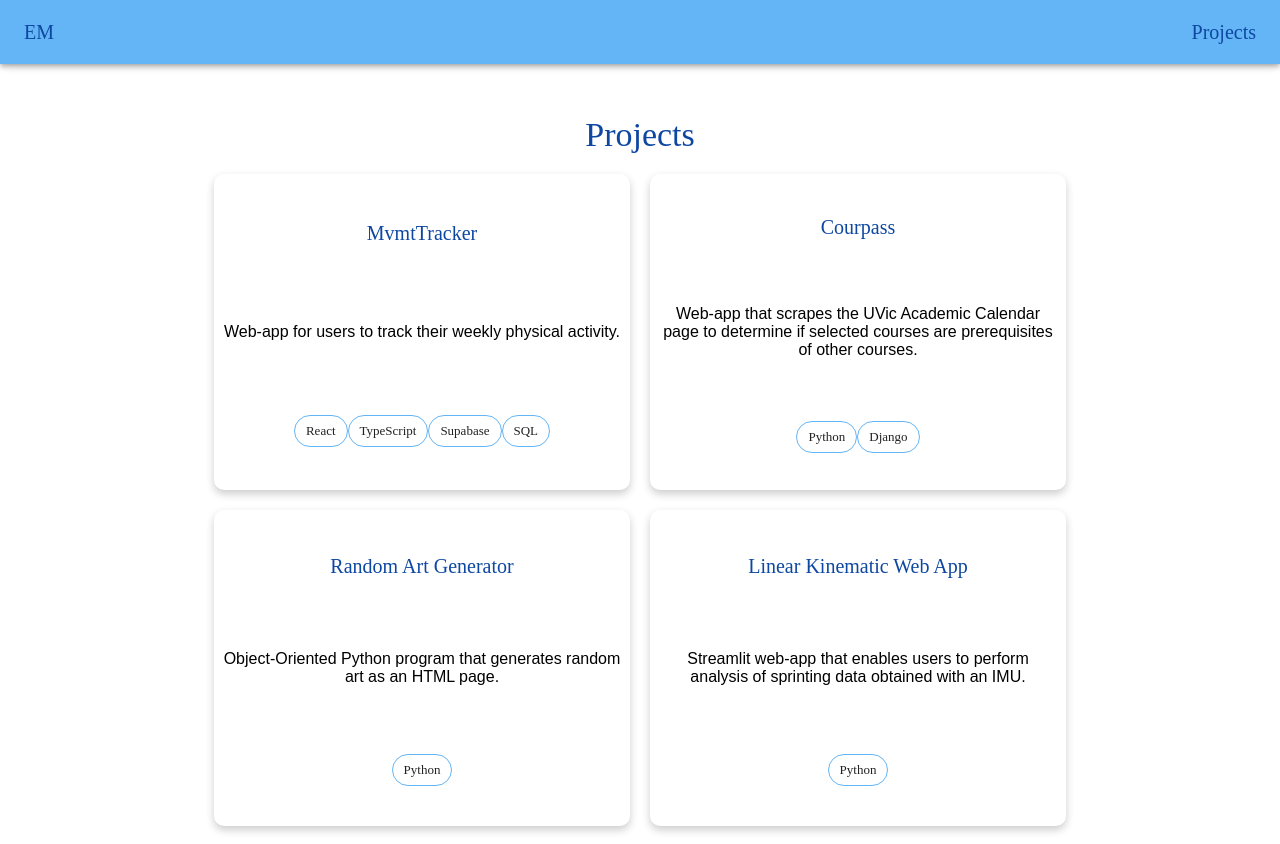
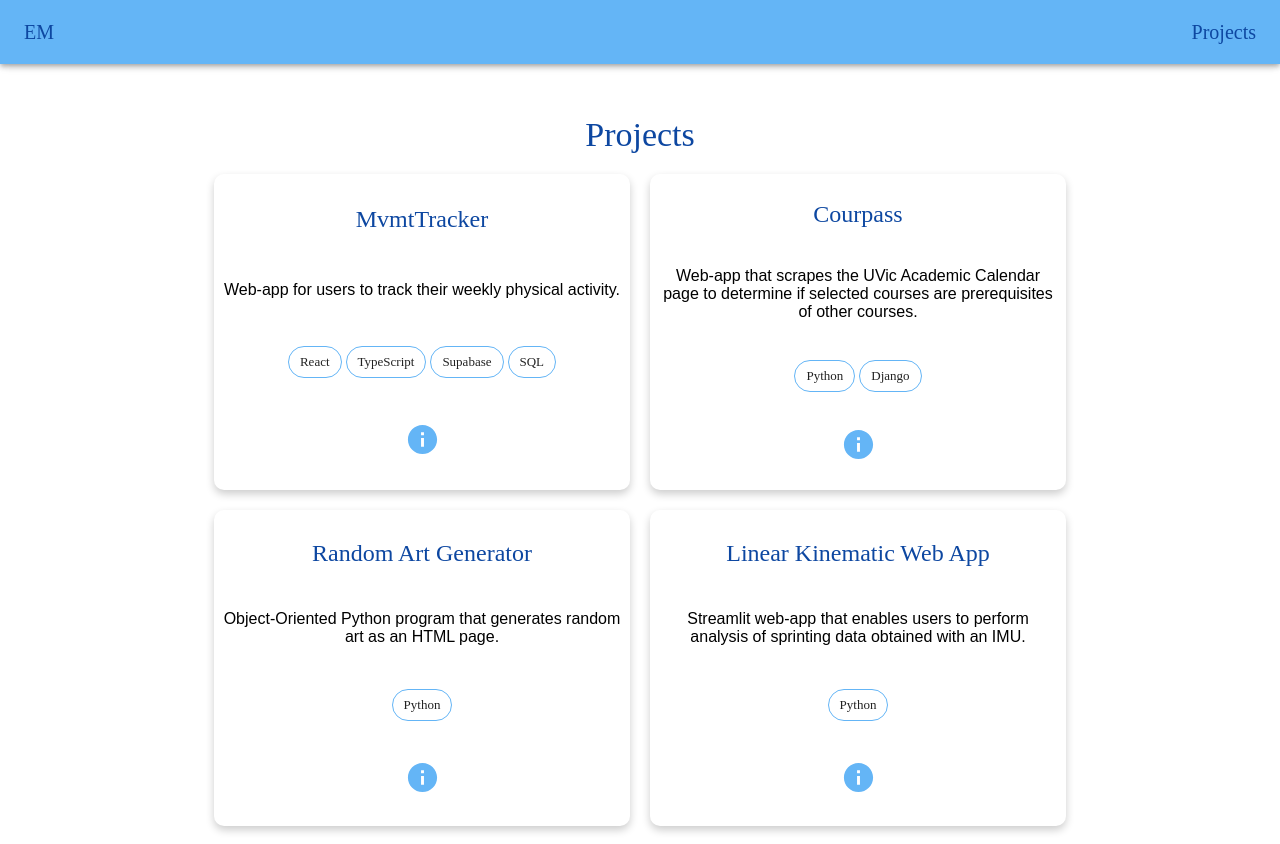
Before and after one commit to ecamartins/website, a React (Vite) app: page / in a window 1280 px wide. Both pictures are taken after a click on the element "Projects". Built offline with nearby package versions, Linux system fonts and the light colour scheme; a web font is replaced by a local one.

Commit message:
feat: project dialog component

```diff
--- a/src/App.scss
+++ b/src/App.scss
@@ -66,6 +66,7 @@ body {
         display: flex;
         flex-direction: column;
         align-items: center;
+        margin: 20px;
 
         #home-page-name {
           font-size: 70px;
@@ -73,7 +74,6 @@ body {
           margin-bottom: 20px;
           display: flex;
           align-items: center;
-
         }
 
         #home-page-description {
@@ -109,3 +109,25 @@ body {
     }
   }
 }
+
+@media screen and (min-width: 600px) {
+  #name-initials {
+    display: none;
+  }
+}
+
+@media screen and (max-width: 600px) {
+  #name-full {
+    display: none;
+  }
+}
+
+.project-card-dialog-icons-container {
+  display: flex;
+  justify-content: center;
+  align-items: center;
+
+  a {
+    margin: 2px;
+  }
+}
--- a/src/HomePage.tsx
+++ b/src/HomePage.tsx
@@ -1,5 +1,5 @@
 import React from "react";
-import { PageDetails } from "./utils/interfaces";
+import { iconLinkStyles, PageDetails } from "./utils/interfaces";
 import EmailIcon from '@mui/icons-material/Email';
 import GitHubIcon from '@mui/icons-material/GitHub';
 import FlareIcon from '@mui/icons-material/Flare';
@@ -19,17 +19,17 @@ export const HomePage: React.FC<HomePageProps> = React.memo(({ show }) => {
             <div className="home-page-content">
                 <div id="home-page-name">
                     <span className="name-icon"><FlareIcon fontSize="large" sx={{ color: "primary.contrastText" }} /></span>
-                    <Typography component="span" variant="h1" sx={{ color: "primary.contrastText" }}>Emily Martins</Typography>
+                    <Typography component="span" variant="h1" sx={{ color: "primary.contrastText", textAlign: "center" }}><span id="name-full">Emily Martins</span><span id="name-initials">EM</span></Typography>
                     <span className="name-icon"><FlareIcon fontSize="large" sx={{ color: "primary.contrastText" }} /></span>
                 </div>
                 <div id="home-page-description">BSc Computer Science — 4<sup>th</sup> Year</div>
                 <div className="homepage-resume-section">
                     <span>Resume </span>
-                    <a href=""><LaunchIcon fontSize="small" sx={{ color: "primary.main", "&:hover": { color: "primary.contrastText" } }} /></a>
+                    <a href=""><LaunchIcon fontSize="small" sx={iconLinkStyles} /></a>
                 </div>
                 <div className="homepage-icons-container">
-                    <a href="mailto: emilymartins@uvic.ca"><EmailIcon fontSize="large" sx={{ color: "primary.main", "&:hover": { color: "primary.contrastText" } }} /></a>
-                    <a href="https://github.com/ecamartins" target="_blank"><GitHubIcon fontSize="large" sx={{ color: "primary.main", "&:hover": { color: "primary.contrastText" } }} /></a>
+                    <a href="mailto: emilymartins@uvic.ca"><EmailIcon fontSize="large" sx={iconLinkStyles} /></a>
+                    <a href="https://github.com/ecamartins" target="_blank"><GitHubIcon fontSize="large" sx={iconLinkStyles} /></a>
                 </div>
             </div>
 
--- a/src/ProjectCard.tsx
+++ b/src/ProjectCard.tsx
@@ -1,21 +1,27 @@
 import { Chip, Typography } from "@mui/material";
-import React, { useMemo } from "react";
+import React, { useMemo, useState } from "react";
+import InfoIcon from '@mui/icons-material/Info';
+import { ProjectCardDialog, ProjectCardDialogInfo } from "./ProjectCardDialog";
 
 
-export interface ProjectCardProps {
+export interface ProjectCardProps extends ProjectCardDialogInfo {
     title: string;
     description: string;
     chipLabels: string[];
 }
 
-export const ProjectCard: React.FC<ProjectCardProps> = React.memo(({ title, description, chipLabels }) => {
+
+export const ProjectCard: React.FC<ProjectCardProps> = React.memo(({ title, description, chipLabels, dialogDescription, sourceCodeLink, projectLink }) => {
+    const [openDialog, setOpenDialog] = useState<boolean>(false);
+
     const chips = useMemo(() => {
-        return chipLabels.map(label => <Chip label={label} variant="outlined" sx={{ borderColor: "primary.main" }} />)
+        return chipLabels.map(label => <Chip label={label} variant="outlined" sx={{ borderColor: "primary.main", margin: "2px" }} />)
     }, []);
 
     return (
+        <>
             <div className="project-card-container">
-            <Typography variant="h6" component="div" sx={{ color: "primary.contrastText" }}>
+                <Typography variant="h5" component="div" sx={{ color: "primary.contrastText" }}>
                     {title}
                 </Typography>
                 <div className="project-card-description">
@@ -24,5 +30,11 @@ export const ProjectCard: React.FC<ProjectCardProps> = React.memo(({ title, desc
                 <div className="project-card-chips">
                     {chips}
                 </div>
-        </div>);
+                <div className="project-card-icon">
+                    <InfoIcon fontSize="large" sx={{ color: "primary.main", "&:hover": { color: "primary.contrastText" }, cursor: "pointer" }} onClick={() => setOpenDialog(true)} />
+                </div>
+            </div>
+            <ProjectCardDialog open={openDialog} onCloseClick={() => setOpenDialog(false)} title={title} dialogDescription={dialogDescription} sourceCodeLink={sourceCodeLink} projectLink={projectLink} />
+
+        </>);
 })
--- /dev/null
+++ b/src/ProjectCardDialog.tsx
@@ -0,0 +1,60 @@
+import * as React from 'react';
+import Dialog from '@mui/material/Dialog';
+import DialogTitle from '@mui/material/DialogTitle';
+import DialogContent from '@mui/material/DialogContent';
+import IconButton from '@mui/material/IconButton';
+import CloseIcon from '@mui/icons-material/Close';
+import GitHubIcon from '@mui/icons-material/GitHub';
+import LaunchIcon from '@mui/icons-material/Launch';
+import { iconLinkStyles } from './utils/interfaces';
+import { Tooltip } from '@mui/material';
+
+interface ProjectCardDialogProps extends ProjectCardDialogInfo {
+    open: boolean;
+    onCloseClick: () => void;
+    title: string;
+
+}
+
+export interface ProjectCardDialogInfo {
+    dialogDescription: string;
+    sourceCodeLink: string;
+    projectLink: string;
+}
+
+
+export const ProjectCardDialog: React.FC<ProjectCardDialogProps> = React.memo(({ open, onCloseClick, title, dialogDescription, sourceCodeLink, projectLink }) => {
+
+    return (
+        <>
+            <Dialog
+                onClose={() => onCloseClick()}
+                open={open}
+                fullWidth
+            >
+                <DialogTitle sx={{ m: 0, p: 2 }}>
+                    {title}
+                </DialogTitle>
+                <IconButton
+                    aria-label="close"
+                    onClick={() => onCloseClick()}
+                    sx={{
+                        position: 'absolute',
+                        right: 8,
+                        top: 8,
+                        ...iconLinkStyles
+                    }}
+                >
+                    <CloseIcon />
+                </IconButton>
+                <DialogContent>
+                    {dialogDescription}
+                    <div className="project-card-dialog-icons-container">
+                        {sourceCodeLink && <Tooltip title="source code" placement="left"><a href={sourceCodeLink} target="_blank"><GitHubIcon fontSize="large" sx={iconLinkStyles} /></a></Tooltip>}
+                        {projectLink && <Tooltip title="project link" placement="right"><a href={projectLink} target="_blank"><LaunchIcon fontSize="large" sx={iconLinkStyles} /></a></Tooltip>}
+                    </div>
+                </DialogContent>
+            </Dialog>
+        </>
+    )
+});
--- a/src/Projects.tsx
+++ b/src/Projects.tsx
@@ -11,23 +11,35 @@ const projectInfo: ProjectCardProps[] = [
     {
         title: "MvmtTracker",
         description: "Web-app for users to track their weekly physical activity.",
-        chipLabels: ["React", "TypeScript", "Supabase", "SQL"]
+        chipLabels: ["React", "TypeScript", "Supabase", "SQL"],
+        projectLink: "https://physical-activity-tracker.vercel.app/",
+        sourceCodeLink: "https://github.com/ecamartins/physical-activity-tracker",
+        dialogDescription: "This is a full stack project with a React front-end and a supabase backend. Without an account, users can view the leaderboard. With an account, users are able to view the leaderboard and add to their activity logs. This is an upgraded version of a previous app; this project makes use of TypeScript and uses a Supabase backend with a PostgreSQL database."
     },
     {
         title: "Courpass",
         description: "Web-app that scrapes the UVic Academic Calendar page to determine if selected courses are prerequisites of other courses.",
-        chipLabels: ["Python", "Django"]
+        chipLabels: ["Python", "Django"],
+        projectLink: "",
+        sourceCodeLink: "",
+        dialogDescription: "This web-app allows users to enter a list of courses and a list of prerequisite courses. The app will display a table regarding indicating if the searched courses are prerequisites or not. This project is a partner-based project and currently still under development."
     },
 
     {
         title: "Random Art Generator",
         description: "Object-Oriented Python program that generates random art as an HTML page.",
-        chipLabels: ["Python"]
+        chipLabels: ["Python"],
+        projectLink: "https://ecamartins-randomartgenerator-rand-art-ui-63sibp.streamlit.app/",
+        sourceCodeLink: "",
+        dialogDescription: "For this project, I created an object-oriented Python program that generates random art. My program exploits Python's Random Module to generate a random number of SVG shapes (i.e. circles, squares, ellipses) where each shape also has random dimensions. Each randomly generated piece of 'art' is one of four flavours: green, pastel, red, or default. The link below will take you to a simple UI made with Python's Streamlit library. The UI is simply a way to easy demonstrate my working project. Due to academic regulations, my source code is on a private repo, but I am happy to show it to you if you contact me."
     },
     {
         title: "Linear Kinematic Web App",
         description: "Streamlit web-app that enables users to perform analysis of sprinting data obtained with an IMU.",
-        chipLabels: ["Python"]
+        chipLabels: ["Python"],
+        projectLink: "https://ecamartins-linear-kinematics-streaml-ephe201-lab3-linkin-sezcry.streamlit.app/",
+        sourceCodeLink: "",
+        dialogDescription: "While working in UVic's Motion and Mobility Lab, I created several Streamlit applications. The app at the link below was used as a learning tool for EPHE 201's Linear Kinematics Lab. Users can either import their own sprinting data (obtained from an inertial measurement unit) or use the provided sample data. The app is meant to guide users through a very simple analysis of their data to obtain kinematic variables such as max velocity. Again, no filtering or rigourous processing is done to the data; the app is meant to guide students through a simple analysis only. DISCLAIMER: This project was completed prior to transferring into Computer Science. I wanted to add it to my portfolio to show what I was able to complete prior to taking any computer science courses. I look forward to refactoring the code when I have time in the future."
     },
 
 ]
@@ -36,7 +48,7 @@ export const Projects: React.FC<ProjectsProps> = React.memo(({ show }) => {
     if (!show) return <></>;
 
     const projectCards = useMemo(() => {
-        return projectInfo.map(project => <ProjectCard title={project.title} description={project.description} chipLabels={project.chipLabels} />)
+        return projectInfo.map(project => <ProjectCard title={project.title} description={project.description} chipLabels={project.chipLabels} dialogDescription={project.dialogDescription} sourceCodeLink={project.sourceCodeLink} projectLink={project.projectLink} />)
     }, []);
 
     return (
--- a/src/utils/interfaces.ts
+++ b/src/utils/interfaces.ts
@@ -2,4 +2,6 @@ export interface PageDetails {
     show: boolean;
 }
 
-export type AppPageType = "PROJECTS" | "HOME"
+export type AppPageType = "PROJECTS" | "HOME";
+
+export const iconLinkStyles = { color: "primary.main", "&:hover": { color: "primary.contrastText" } }
```
Lines whose indentation alone changed are shown as unchanged.
